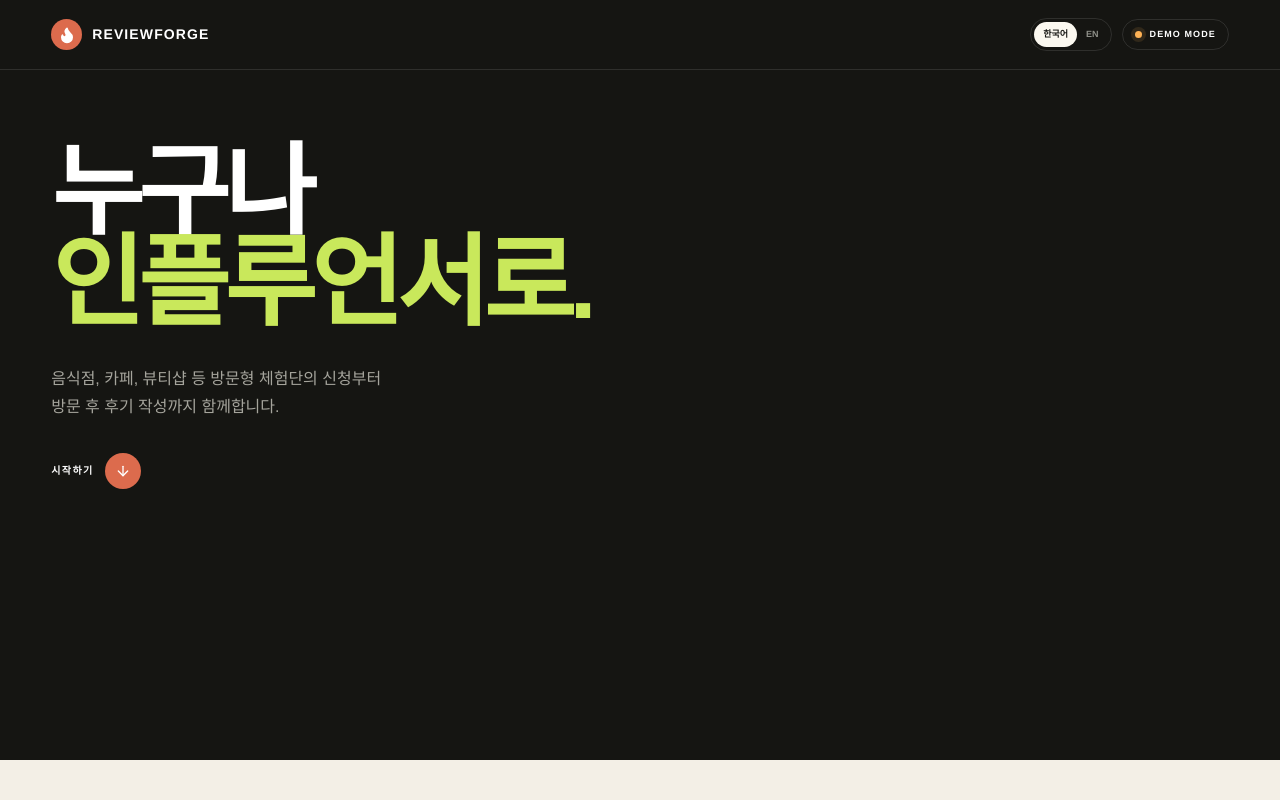
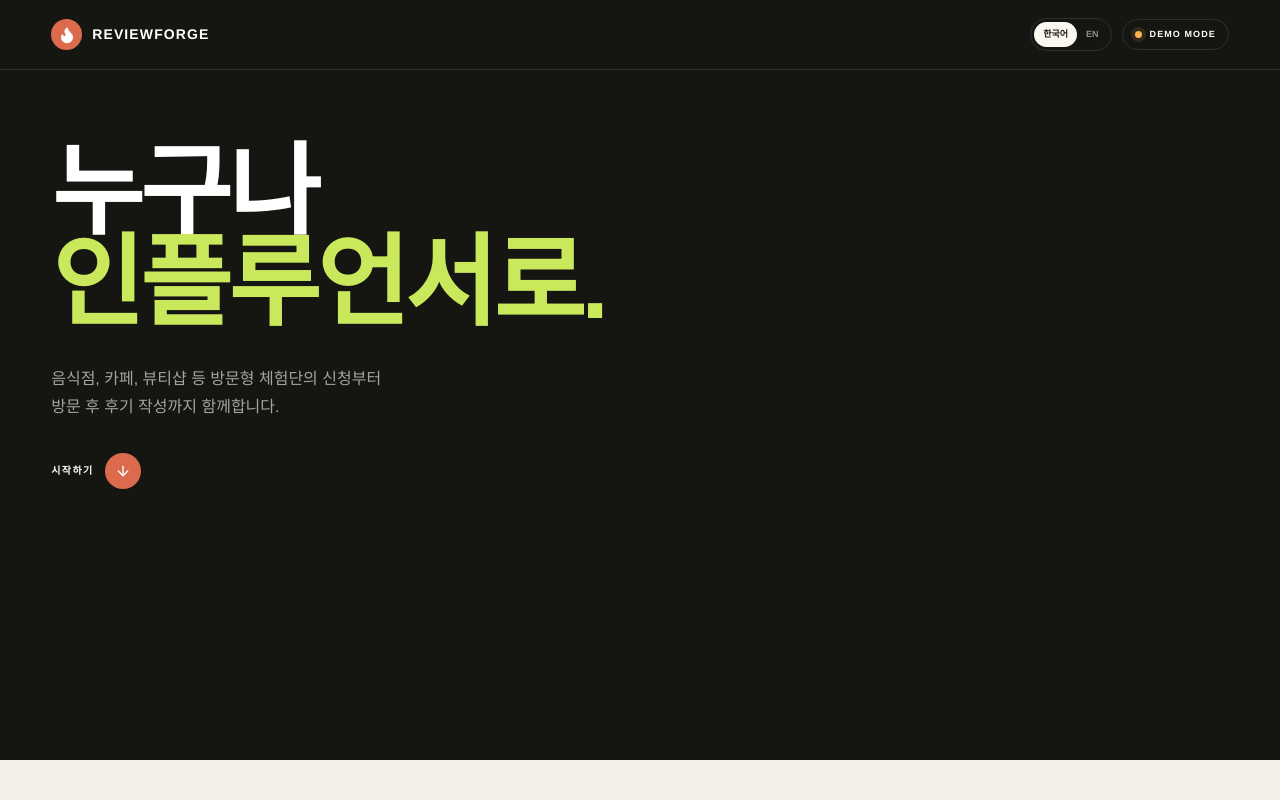
Before and after one commit to MINJOOOONG/reviewforge-agentforge-seoul, a Next.js app: page / in a window 1280 px wide. Shown: the top 800 px of the page. Built offline with nearby package versions, Linux system fonts and the light colour scheme.

Commit message:
style: loosen hero letter spacing

```diff
--- a/app/globals.css
+++ b/app/globals.css
@@ -176,7 +176,7 @@ textarea:focus-visible {
 .hero h1 {
   font-size: clamp(64px, 7.8vw, 120px);
   font-weight: 650;
-  letter-spacing: -0.055em;
+  letter-spacing: -0.035em;
   line-height: 0.91;
   margin: 0;
   max-width: 1080px;
```
